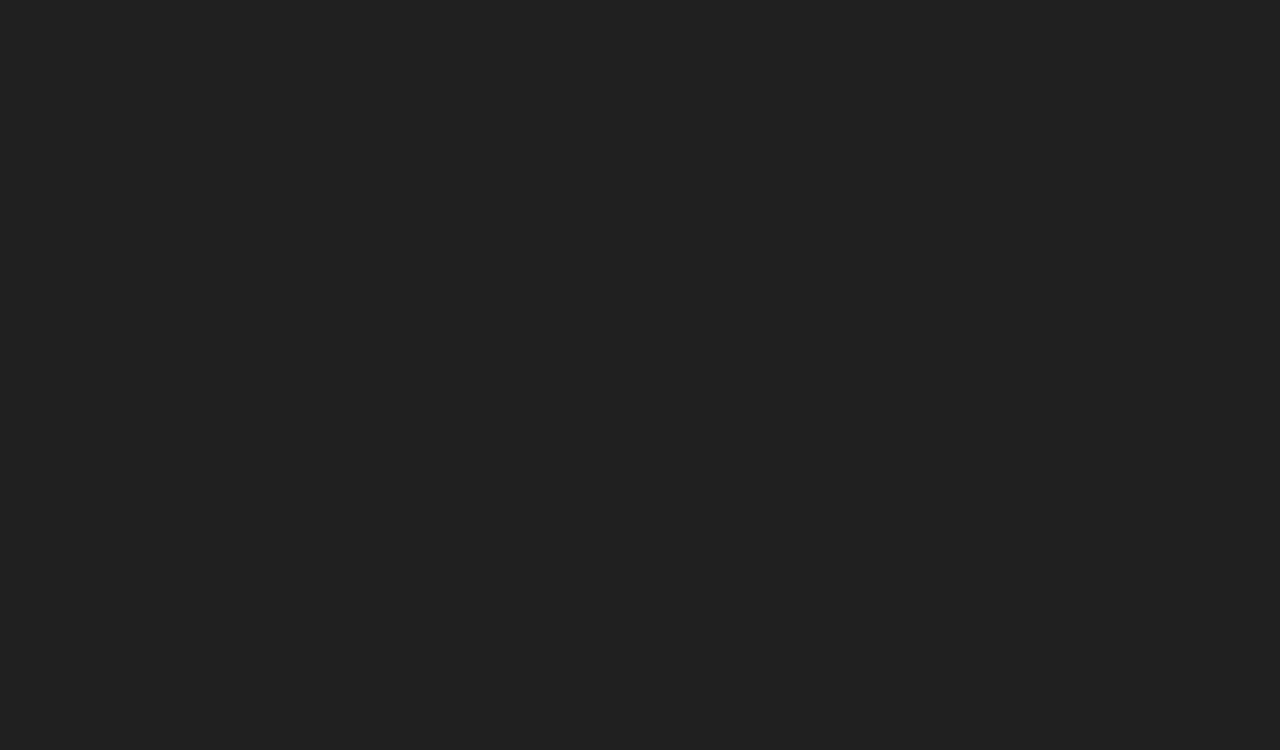
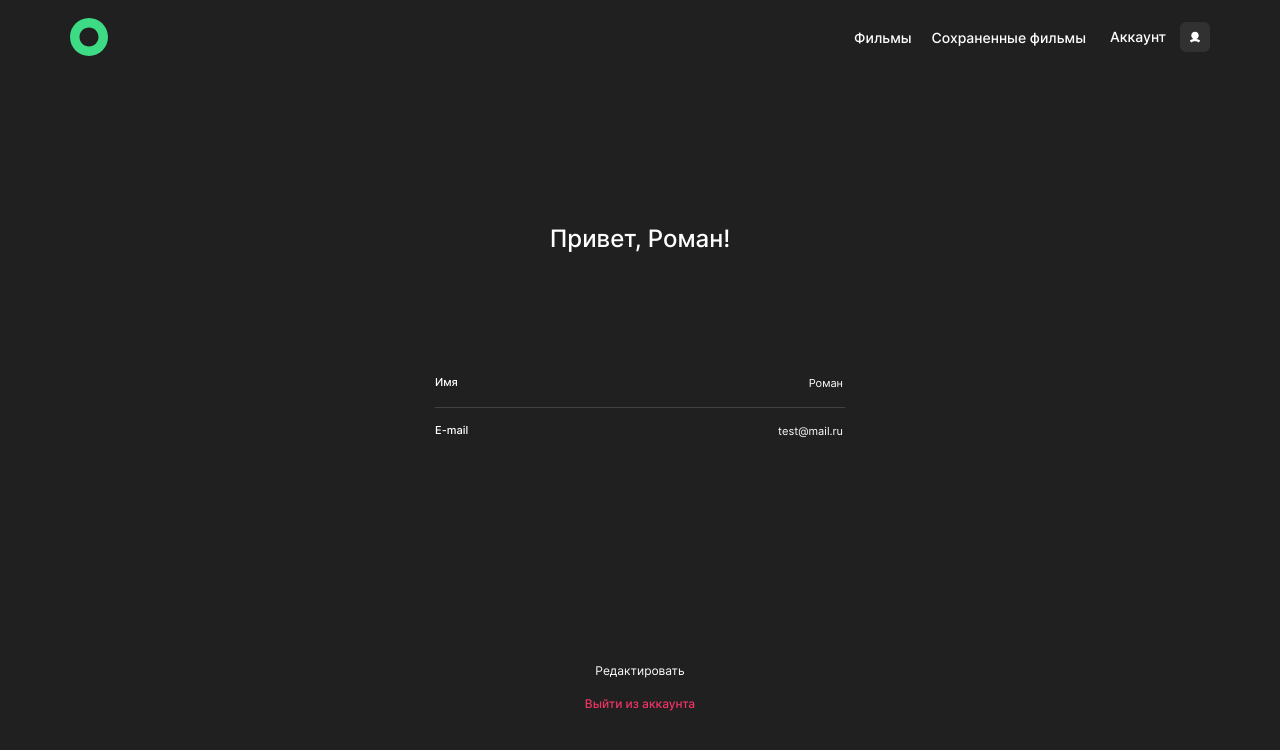
Before and after one commit to romankrivopalov/movies-explorer-frontend, a React (Create React App) app: page /profile in a window 1280 px wide. Before the commit this address had no page. Shown: the top 750 px of the page. Built offline with nearby package versions, Linux system fonts and the light colour scheme.

Commit message:
create Profile component

```diff
--- a/src/components/App/App.css
+++ b/src/components/App/App.css
@@ -21,6 +21,12 @@
   display: grid;
 }
 
+/* для страниц где нужно прижать элемент к нижнему краю */
+.layout_full-heigth {
+  height: 100vh;
+  grid-template-rows: auto 1fr;
+}
+
 @media screen and (min-width: 1280px) {
   .layout {
     min-height: 100%;
--- a/src/components/App/App.js
+++ b/src/components/App/App.js
@@ -4,9 +4,14 @@ import { CurrentUserContext } from '../../context/CurrentUserContext.js';
 import Main from "../Main/Main.js";
 import Movies from '../Movies/Movies.js';
 import SavedMovies from '../SavedMovies/SavedMovies.js';
+import Profile from '../Profile/Profile.js';
 
 function App() {
-  const [ currentUser, setCurrentUser ] = useState({ loggeIn: true });
+  const [ currentUser, setCurrentUser ] = useState({
+    name: 'Роман',
+    email: 'test@mail.ru',
+    loggeIn: true
+  });
 
   return (
     <CurrentUserContext.Provider value={currentUser}>
@@ -26,6 +31,11 @@ function App() {
           element={<SavedMovies/>}
         />
 
+        <Route
+          path='/profile'
+          element={<Profile/>}
+        />
+
         {/* <Route
           path='/signin'
         />
--- /dev/null
+++ b/src/components/Profile/Profile.css
@@ -0,0 +1,128 @@
+.profile {
+  margin: 0 30px 0 30px;
+  display: flex;
+  flex-direction: column;
+}
+
+.profile__title {
+  margin: 0;
+  padding-top: 70px;
+  font-size: 24px;
+  line-height: 29px;
+  font-weight: 500;
+  text-align: center;
+}
+
+.profile__form {
+  display: flex;
+  margin: 80px 0 0 0;
+  flex-direction: column;
+  gap: 16px;
+}
+
+.profile__input-container {
+  width: 100%;
+  display: flex;
+  justify-content: space-between;
+}
+
+.profile__input-label {
+  font-size: 11px;
+  line-height: 13px;
+  font-weight: 500;
+  flex-shrink: 0;
+}
+
+.profile__input {
+  width: 100%;
+  font-size: 11px;
+  line-height: 13px;
+  font-weight: 400;
+  color: var(--color-white);
+  text-align: right;
+  background-color: inherit;
+  border: none;
+}
+
+.profile__input::placeholder {
+  font-size: 11px;
+  line-height: 13px;
+  font-weight: 500;
+  color: var(--color-white);
+  text-align: left;
+}
+
+.profile__input:focus {
+  outline: none;
+}
+
+.profile__divider {
+  width: 100%;
+  height: 1px;
+  background-color: #424242;
+}
+
+.profile__wrapper {
+  margin: auto 0 40px 0;
+  display: flex;
+  flex-direction: column;
+  align-items: center;
+  gap: 16px;
+}
+
+.profile__btn-submit {
+  font-size: 12px;
+  line-height: 15px;
+  font-weight: 400;
+  color: var(--color-white);
+  border: none;
+  background-color: inherit;
+  cursor: pointer;
+}
+
+.profile__btn-exit {
+  font-size: 12px;
+  line-height: 15px;
+  font-weight: 500;
+  color: var(--color-pink);
+  border: none;
+  background-color: inherit;
+  cursor: pointer;
+}
+
+@media screen and (min-width: 768px) {
+  .profile {
+    margin: 0 auto;
+    width: 410px;
+  }
+
+  .profile__title {
+    margin: auto 0 0 0;
+    padding: 40px 0 0 0;
+  }
+
+  .profile__form {
+    margin: 96px 0 auto 0;
+  }
+
+  .profile__wrapper {
+    margin: auto 0;
+    padding: 40px 0;
+  }
+}
+
+@media screen and (min-width: 1280px) {
+  .profile {
+    padding: 18px 0;
+    grid-column: 2/3;
+  }
+
+  .profile__form {
+    margin: 123px 0 auto 0;
+  }
+
+  .profile__wrapper {
+    margin: auto 0 70px 0;
+    padding: 40px 0 0 0;
+  }
+}
--- /dev/null
+++ b/src/components/Profile/Profile.js
@@ -0,0 +1,61 @@
+import { useContext } from 'react';
+import { CurrentUserContext } from '../../context/CurrentUserContext.js';
+import { Link } from 'react-router-dom';
+import Header from "../Header/Header";
+
+function Profile() {
+  const { name, email } = useContext(CurrentUserContext);
+  return (
+    <div className="layout layout_full-heigth">
+      <Header/>
+
+      <section className="profile">
+        <h2 className="profile__title">
+          {`Привет, ${name}!`}
+        </h2>
+        <form className='profile__form'>
+          <label className='profile__input-container'>
+            <span className='profile__input-label'>
+              Имя
+            </span>
+            <input
+              type='text'
+              name='profile-input-name'
+              id='profile-input-name'
+              className='profile__input'
+              placeholder='Имя'
+              value={name} // для редактирования нужен будет onChange
+              minLength={2}
+              maxLength={30}
+              required={true}/>
+          </label>
+          <span className='profile__divider'/>
+          <label className='profile__input-container'>
+            <span className='profile__input-label'>
+              E-mail
+            </span>
+            <input
+              type='email'
+              name='profile-input-name'
+              id='profile-input-name'
+              className='profile__input'
+              placeholder='Имя'
+              value={email}
+              required={true}/>
+          </label>
+        </form>
+        <div className='profile__wrapper'>
+          <button className='profile__btn-submit'>
+            Редактировать
+          </button>
+          <button className='profile__btn-exit'>
+            Выйти из аккаунта
+          </button>
+        </div>
+      </section>
+
+    </div>
+  )
+}
+
+export default Profile;
--- a/src/index.css
+++ b/src/index.css
@@ -18,4 +18,6 @@
 @import url('./components/MoviesCardList/MoviesCardList.css');
 @import url('./components/MoviesCard/MoviesCard.css');
 
+@import url('./components/Profile/Profile.css');
+
 @import url('./components/Footer/Footer.css');
--- a/src/vendor/variables.css
+++ b/src/vendor/variables.css
@@ -7,4 +7,5 @@
   --color-dark-card-bg: #222222;
   --color-green: #3DDC84;
   --color-blue: #4285F4;
+  --color-pink: #EE3465;
 }
```
